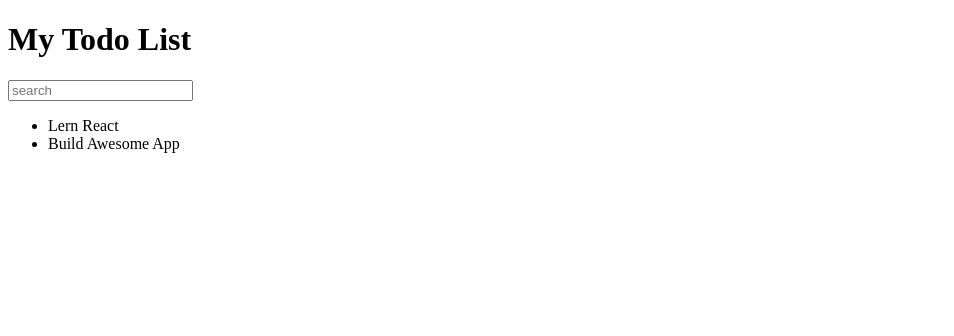
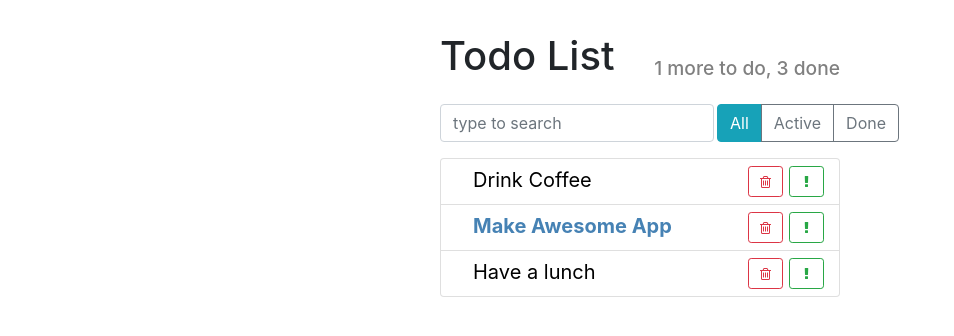
Before and after one commit to RuslanPanasuk/todo, a React app: page / in a window 1280 px wide. Shown: the whole page, without its empty margins (0-954 px from the left). Built offline with nearby package versions, Linux system fonts and the light colour scheme.

Commit message:
add some functional

```diff
--- a/public/index.html
+++ b/public/index.html
@@ -3,6 +3,11 @@
   <head>
     <meta charset="utf-8">
     <meta name="viewport" content="width=device-width, initial-scale=1">
+    <link rel="stylesheet"
+      href="https://stackpath.bootstrapcdn.com/font-awesome/4.7.0/css/font-awesome.min.css">
+    <link rel="stylesheet"
+      href="https://stackpath.bootstrapcdn.com/bootstrap/4.1.3/css/bootstrap.min.css">
+
     <title>Todo App</title>
   </head>
   <body>
--- /dev/null
+++ b/src/components/app-header/app-header.css
@@ -0,0 +1,12 @@
+.app-header {
+  align-items: flex-end;
+}
+
+.app-header h1 {
+  flex-grow: 1;
+}
+
+.app-header h2 {
+  font-size: 1.2rem;
+  color: grey;
+}
--- /dev/null
+++ b/src/components/app-header/app-header.js
@@ -0,0 +1,13 @@
+import React from 'react';
+import './app-header.css';
+
+const AppHeader = ({toDo, done}) => {
+  return (
+    <div className="app-header d-flex">
+      <h1>Todo List</h1>
+      <h2>{toDo} more to do, {done} done</h2>
+    </div>
+  );
+};
+
+export default AppHeader;
--- /dev/null
+++ b/src/components/app-header/index.js
@@ -0,0 +1,3 @@
+import AppHeader from './app-header';
+
+export default AppHeader;
--- /dev/null
+++ b/src/components/app/app.css
@@ -0,0 +1,8 @@
+.todo-app {
+  margin: 2rem auto 0 auto;
+  max-width: 400px;
+}
+
+.top-panel {
+  margin: 1rem 0;
+}
--- /dev/null
+++ b/src/components/app/app.js
@@ -0,0 +1,31 @@
+import React from 'react';
+
+import AppHeader from '../app-header';
+import SearchPanel from '../search-panel';
+import TodoList from '../todo-list';
+import ItemStatusFilter from '../item-status-filter';
+
+import './app.css';
+
+const App = () => {
+
+  const todoData = [
+    { label: 'Drink Coffee', important: false, id: 1 },
+    { label: 'Make Awesome App', important: true, id: 2 },
+    { label: 'Have a lunch', important: false, id: 3 }
+  ];
+
+  return (
+    <div className="todo-app">
+      <AppHeader toDo={1} done={3} />
+      <div className="top-panel d-flex">
+        <SearchPanel />
+        <ItemStatusFilter />
+      </div>
+
+      <TodoList todos={todoData} />
+    </div>
+  );
+};
+
+export default App;
--- /dev/null
+++ b/src/components/app/index.js
@@ -0,0 +1,3 @@
+import App from './app';
+
+export default App;
--- /dev/null
+++ b/src/components/item-status-filter/index.js
@@ -0,0 +1,3 @@
+import ItemStatusFilter from './item-status-filter';
+
+export default ItemStatusFilter;
--- /dev/null
+++ b/src/components/item-status-filter/item-status-filter.js
@@ -0,0 +1,19 @@
+import React, {Component} from 'react';
+
+import './item-status-filter.css';
+
+export default class ItemStatusFilter extends Component{
+
+  render () {
+    return (
+      <div className="btn-group">
+        <button type="button"
+                className="btn btn-info">All</button>
+        <button type="button"
+                className="btn btn-outline-secondary">Active</button>
+        <button type="button"
+                className="btn btn-outline-secondary">Done</button>
+      </div>
+    );
+  }
+}
--- /dev/null
+++ b/src/components/search-panel/index.js
@@ -0,0 +1,3 @@
+import SearchPanel from './search-panel';
+
+export default SearchPanel;
--- /dev/null
+++ b/src/components/search-panel/search-panel.css
@@ -0,0 +1,5 @@
+.search-input {
+  width: auto;
+  flex-grow: 1;
+  margin-right: 3px;
+}
--- /dev/null
+++ b/src/components/search-panel/search-panel.js
@@ -0,0 +1,13 @@
+import React from 'react';
+
+import './search-panel.css';
+
+const SearchPanel = () => {
+  return (
+    <input type="text"
+              className="form-control search-input"
+              placeholder="type to search" />
+  );
+};
+
+export default SearchPanel;
--- /dev/null
+++ b/src/components/todo-list-item/index.js
@@ -0,0 +1,3 @@
+import TodoListItem from './todo-list-item';
+
+export default TodoListItem;
--- /dev/null
+++ b/src/components/todo-list-item/todo-list-item.css
@@ -0,0 +1,24 @@
+.todo-list-item {
+  font-size: 1.25rem;
+}
+
+.todo-list-item button {
+  width: 35px;
+  margin: 3px;
+}
+
+.todo-list-item-label {
+  margin-left: 1.25rem;
+  line-height: 35px;
+  cursor: pointer;
+  user-select: none;
+}
+
+.todo-list-item.done .todo-list-item-label {
+  text-decoration: line-through;
+}
+
+.todo-list-item.important .todo-list-item-label {
+  font-weight: bold;
+  color: steelblue;
+}
--- /dev/null
+++ b/src/components/todo-list-item/todo-list-item.js
@@ -0,0 +1,35 @@
+import React, {Component} from 'react';
+
+import './todo-list-item.css';
+
+export default class TodoListItem extends Component {
+
+  render () {
+    const { label, important = false }=this.props;
+
+    const style = {
+      color: important ? 'steelblue' : 'black',
+      fontWeight: important ? 'bold' : 'normal'
+    };
+
+    return (
+      <span className="todo-list-item">
+        <span
+          className="todo-list-item-label"
+          style={style}>
+          {label}
+        </span>
+
+        <button type="button"
+                className="btn btn-outline-success btn-sm float-right">
+          <i className="fa fa-exclamation" />
+        </button>
+
+        <button type="button"
+                className="btn btn-outline-danger btn-sm float-right">
+          <i className="fa fa-trash-o" />
+        </button>
+      </span>
+    );
+  }
+}
--- /dev/null
+++ b/src/components/todo-list/index.js
@@ -0,0 +1,3 @@
+import TodoList from './todo-list';
+
+export default TodoList;
--- /dev/null
+++ b/src/components/todo-list/todo-list.css
@@ -0,0 +1,3 @@
+.todo-list .list-group-item {
+  padding: .25rem .75rem;
+}
--- /dev/null
+++ b/src/components/todo-list/todo-list.js
@@ -0,0 +1,25 @@
+import React from 'react';
+
+import TodoListItem from '../todo-list-item';
+import './todo-list.css';
+
+const TodoList = ({ todos }) => {
+
+  const elements = todos.map((item) => {
+    const { id, ...itemProps } = item;
+
+    return (
+      <li key={id} className="list-group-item">
+        <TodoListItem {...itemProps } />
+      </li>
+    );
+  });
+
+  return (
+    <ul className="list-group todo-list">
+      { elements }
+    </ul>
+  );
+};
+
+export default TodoList;
--- a/src/index.js
+++ b/src/index.js
@@ -1,19 +1,8 @@
 import React from 'react';
-import ReactDom from 'react-dom';
+import ReactDOM from 'react-dom';
 
-// const el = <h1>Hello World</h1>;
 
-// ReactDom.render(el, document.getElementById('root'));
+import App from './components/app';
 
-const el = (
-  <div>
-    <h1>My Todo List</h1>
-    <input placeholder="search"></input>
-    <ul>
-      <li>Lern React</li>
-      <li>Build Awesome App</li>
-    </ul>
-  </div>
-);
-
-ReactDom.render(el, document.getElementById('root'));
+ReactDOM.render(<App />,
+  document.getElementById('root'));
```
Also changed, not shown: src/components/item-status-filter/item-status-filter.css (added).
